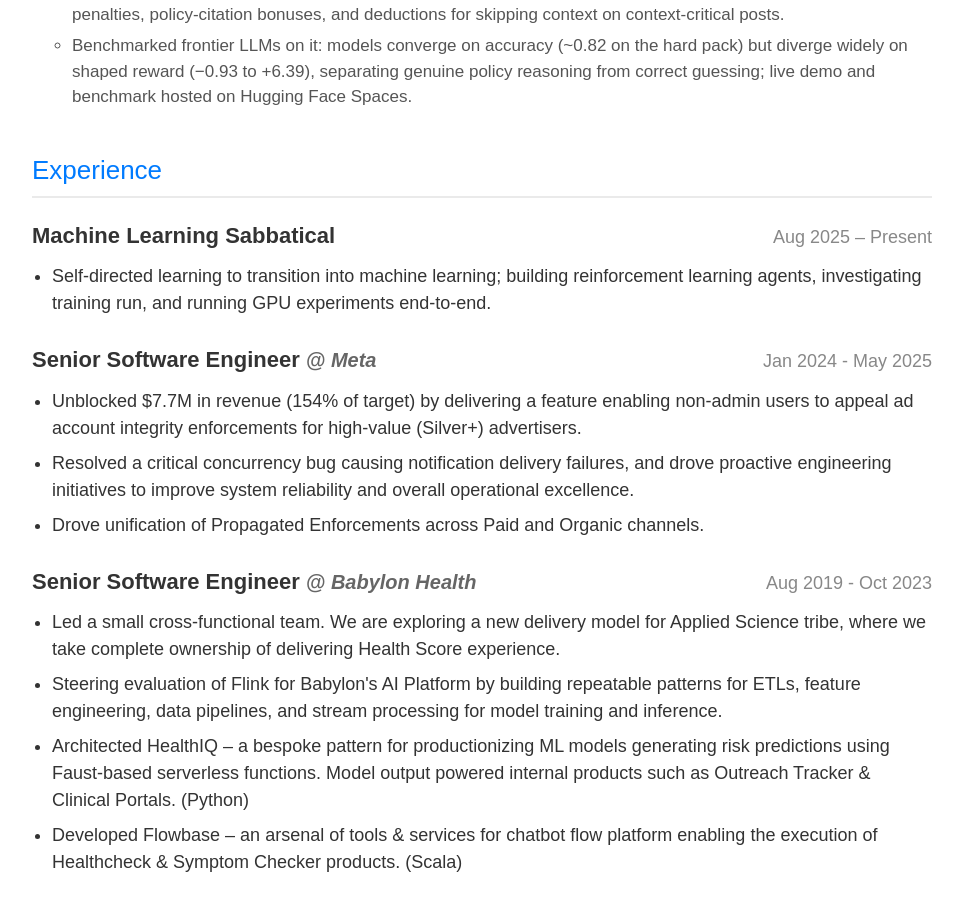
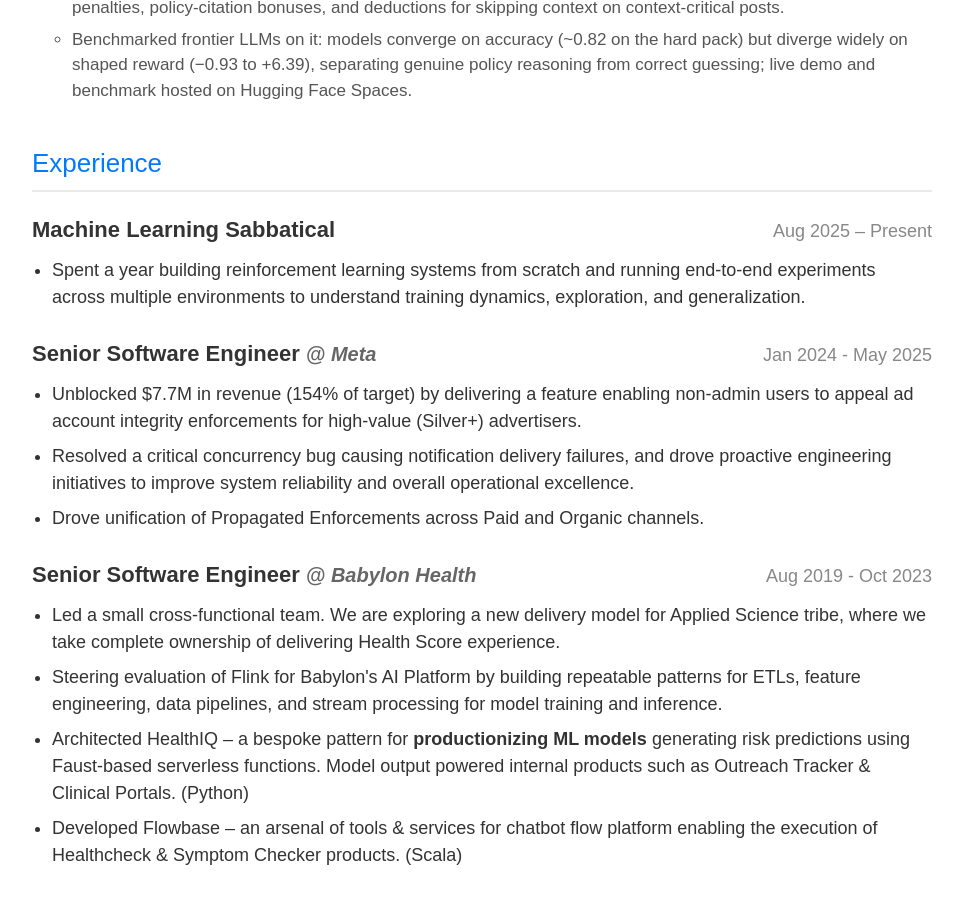
Before and after one commit to Saheb/saheb.github.com, a Jekyll site: the page cv.html, which Jekyll copies as it is, in a window 1280 px wide and 900 px high, scrolled down 1741 px. Shown: the whole window, without its empty margins (158-1121 px from the left). Built offline with Jekyll 4.4.1, drawn with Linux system fonts in a browser that asks for light colours; some of the changed text lies outside the part shown.

Commit message:
some refactoring

```diff
--- a/cv.html
+++ b/cv.html
@@ -263,7 +263,7 @@
         </div>
 
         <div class="resume-intro">
-            <p>A software engineer transitioning into machine learning, with hands-on experience building reinforcement learning systems, investigating training failures, and solving challenging engineering problems.</p>
+            <p>Software engineer with product engineering experience, now focused on machine learning through hands-on reinforcement learning systems.</p>
         </div>
 
         <div class="resume-section">
@@ -275,8 +275,8 @@
                         target="_blank"
                         style="text-decoration: none; color: #007bff;">View</a>)
                     <ul style="margin-top: 6px; margin-bottom: 6px; padding-left: 20px; list-style-type: circle;">
-                        <li style="font-size: 17px; color: #555; margin-bottom: 6px;">Trained an entity-transformer
-                            policy with PPO self-play on a custom GPU-vectorised PyTorch environment (~4k env
+                        <li style="font-size: 17px; color: #555; margin-bottom: 6px;">Built and trained an entity-transformer reinforcement learning agent
+                            using PPO self-play on a custom GPU-vectorised PyTorch environment (~4k env
                             steps/sec on H100), warm-started via behaviour cloning from top-leaderboard replays.</li>
                         <li style="font-size: 17px; color: #555; margin-bottom: 6px;">Built the full training stack:
                             opponent league with prioritised fictitious self-play (PFSP), KL-anchored self-play to
@@ -378,7 +378,7 @@
                     <span class="job-date">Aug 2025 – Present</span>
                 </div>
                 <ul class="resume-list">
-                    <li>Self-directed learning to transition into machine learning; building reinforcement learning agents, investigating training run, and running GPU experiments end-to-end.</li>
+                    <li>Spent a year building reinforcement learning systems from scratch and running end-to-end experiments across multiple environments to understand training dynamics, exploration, and generalization.</li>
                 </ul>
             </div>
 
@@ -409,7 +409,7 @@
                     <li>Steering evaluation of Flink for Babylon's AI Platform by building repeatable patterns for ETLs,
                         feature engineering, data pipelines, and stream processing for model training and inference.
                     </li>
-                    <li>Architected HealthIQ – a bespoke pattern for productionizing ML models generating risk
+                    <li>Architected HealthIQ – a bespoke pattern for <b>productionizing ML models</b> generating risk
                         predictions using Faust-based serverless functions. Model output powered internal products such
                         as Outreach Tracker & Clinical Portals. (Python)</li>
                     <li>Developed Flowbase – an arsenal of tools & services for chatbot flow platform enabling the
```
Also changed, not shown: blog/content/notes/git-worktree-unset.md (renamed from blog/content/posts/git-worktree-unset.md).
